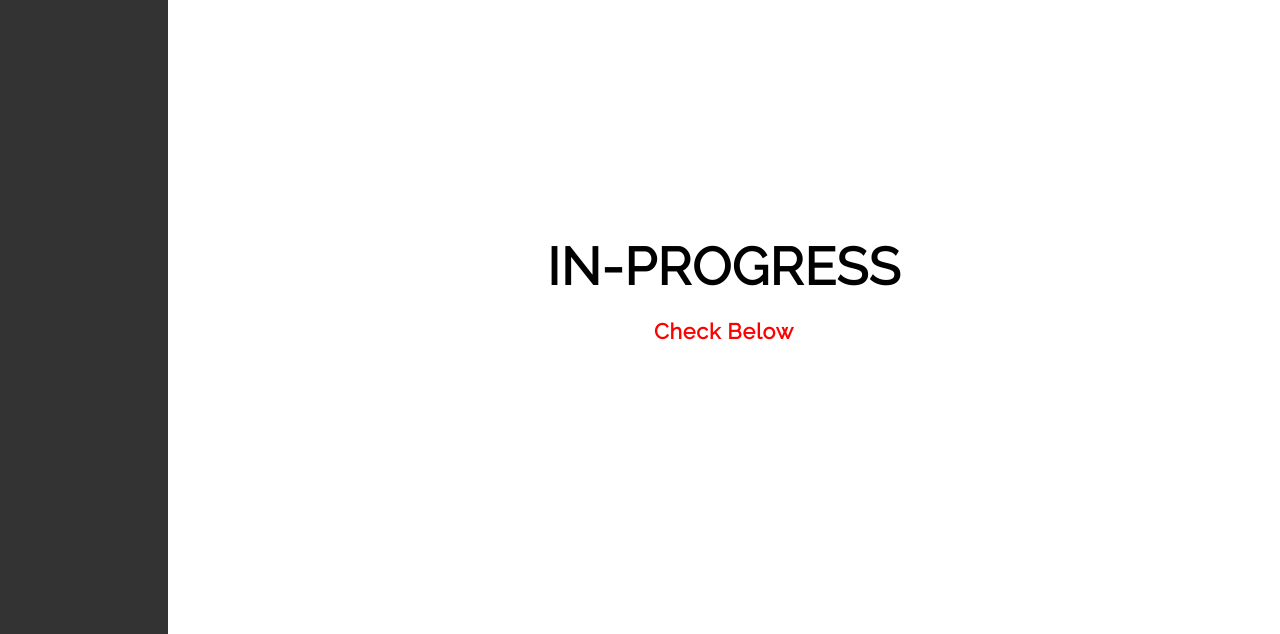
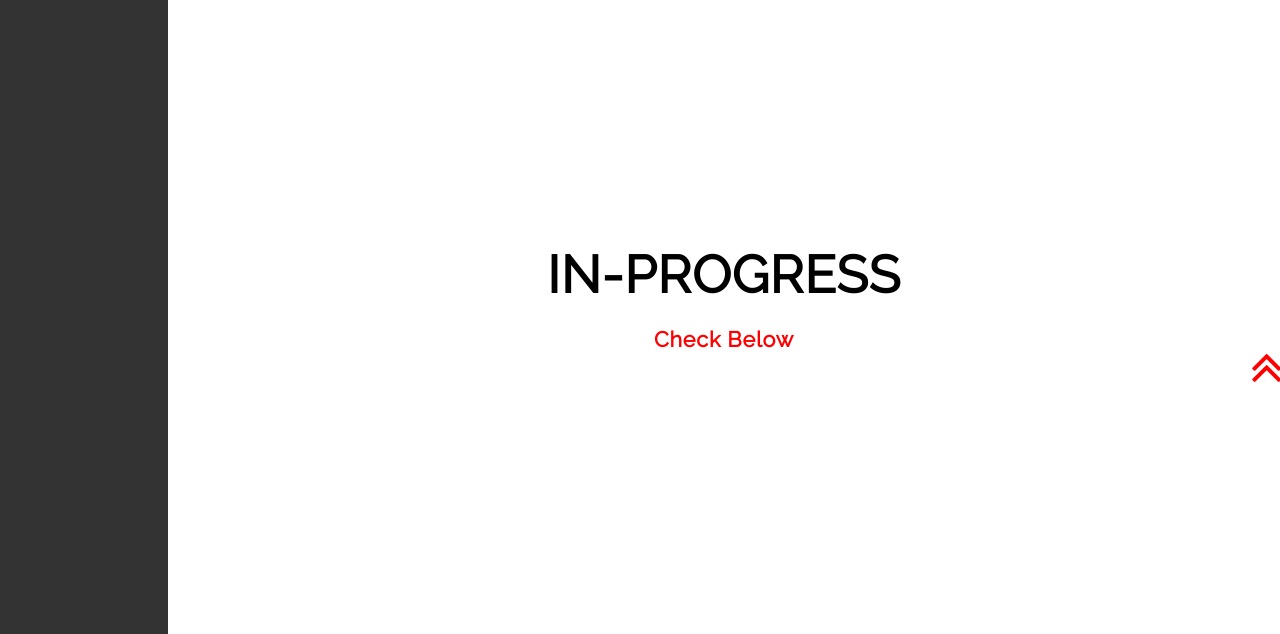
Before and after one commit to MisterMoody/mistermoody.github.io, a PHP site: page /usingHTML.html in a window 1280 px wide. Shown: the part 48-682 px from the top of the page. Run offline with PHP 8.4, Linux system fonts and the light colour scheme.

Commit message:
:heavy_check_mark: Modify Back-to-Top BTN for All Pages + Remove on Mobile View

```diff
--- a/css/webdesign.css
+++ b/css/webdesign.css
@@ -301,30 +301,19 @@ body {
   letter-spacing: 0.8px;
 }
 /*Back to Top Button*/
-@media only screen and (max-width: 800px) {
+.top {
+  display: none;
+}
+@media only screen and (min-width: 800px) {
   .top {
+    display: inline-block;
     background: none;
     margin: 0;
     position: fixed;
-    bottom: 0;
+    bottom: 50vh;
     right: 0;
-    width: 22px;
-    height: 30px;
-    z-index: 100;
-    text-decoration: none;
-    color: red;
-    /*background-color: #ff9000;*/
-  }
-}
-@media only screen and (min-width: 800px) {
-  .top {
-    background: none;
-    margin: 0;
-    position: fixed;
-    bottom: 0;
-    right: 0;
-    width: 33px;
-    height: 40px;
+    width: 30px;
+    height: 10px;
     z-index: 100;
     text-decoration: none;
     color: red;
--- a/usingCSS.html
+++ b/usingCSS.html
@@ -42,6 +42,10 @@
 
       <!-- //CONTENT -->
       <main id="top">
+        <!-- BACK-to-TOP BUTTON -->
+        <div class="intro">
+          <a href="#top" class="top"><i class="fa fa-angle-double-up fa-2x"></i></a>
+        </div>
         <!-- TEMPORARY CONSTRUCTION BANNER-->
         <div class="banner2">
           <h1>IN-PROGRESS</h1>
--- a/usingHTML.html
+++ b/usingHTML.html
@@ -47,6 +47,10 @@
       <!-- -->
       <!-- <CONTENT> -->
       <main id="top">
+        <!-- BACK-to-TOP BUTTON -->
+        <div class="intro">
+          <a href="#top" class="top"><i class="fa fa-angle-double-up fa-2x"></i></a>
+        </div>
         <!-- -->
         <!-- -->
         <!-- TEMPORARY CONSTRUCTION BANNER-->
```
Also changed, not shown: management.html (+13 -15 lines), miscellaneous.html (+6 -4 lines), usingJS.html (+6 -4 lines), webdesign.html (line endings or trailing spaces).
